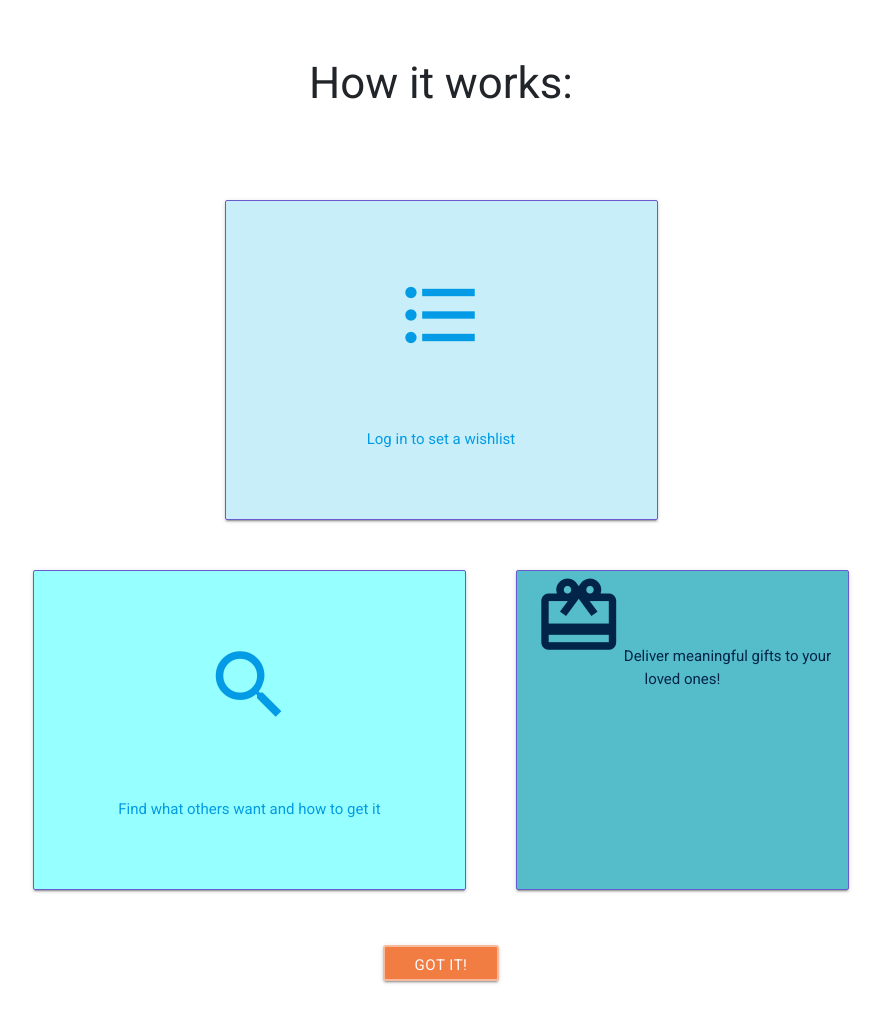
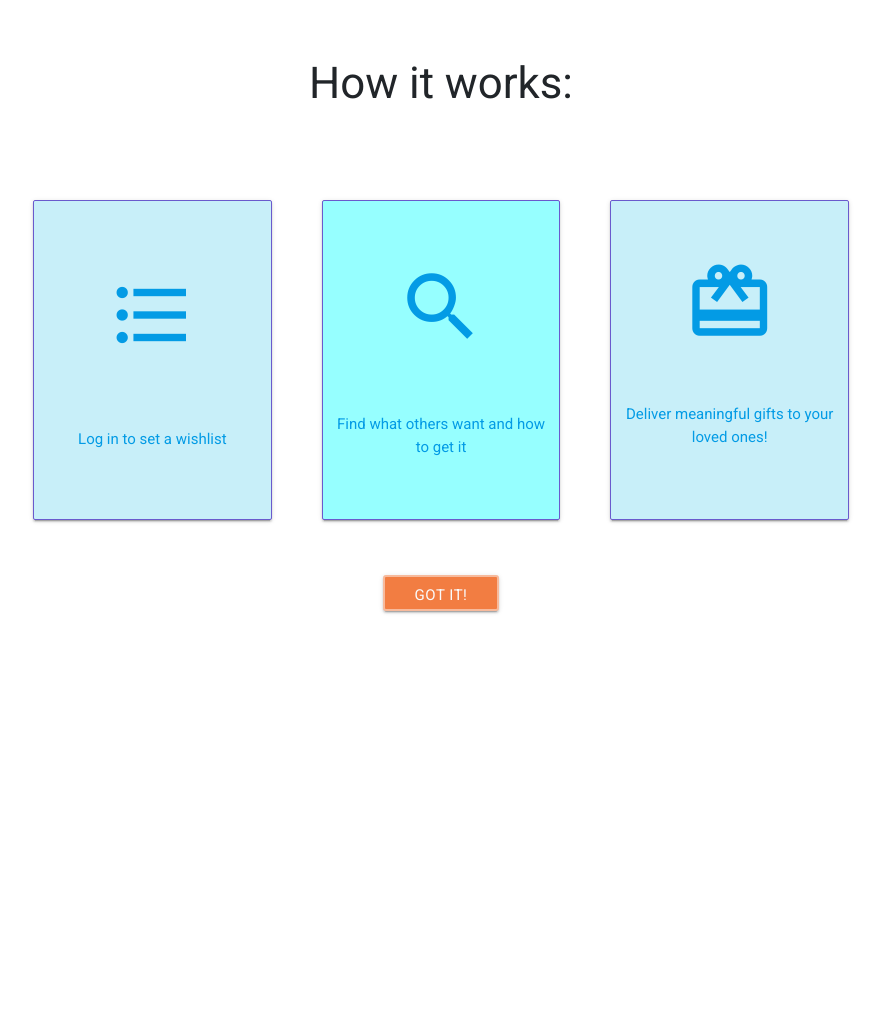
Before and after one commit to geminerald/pressie, a Flask app: page /home in a window 1280 px wide. Shown: the part 338-1349 px from the top of the page, without its empty margins (199-1080 px from the left). After the commit the page ends 952 px from the top, so only its background shows below. Run offline with Flask 2, Linux system fonts and the light colour scheme; some libraries are stand-ins or nearby versions.

Commit message:
modified step 3 on home page so it has correct styles

```diff
--- a/static/style/style.css
+++ b/static/style/style.css
@@ -150,7 +150,7 @@ nav {
 }
 
 #step3 {
-    background-color: #55BDCA;
+    background-color: #C8EFF9;
 }
 
 .welcome{
--- a/templates/index.html
+++ b/templates/index.html
@@ -7,15 +7,21 @@
 
 <h3>How it works:</h3>
 <div class="row cards">
-	<div class="col-md-6 col card" id="step1"> <a
-			href="{{url_for('wishlist')}}"><i class="large material-icons">format_list_bulleted</i>Log in to set a
-			wishlist</a></div>
-	<div class="col-md-6 col card" id="step2"> <a href="{{url_for('finder')}}">
+	<div class="col card" id="step1">
+        <a href="{{url_for('wishlist')}}">
+        <i class="large material-icons">format_list_bulleted</i>
+            Log in to set a wishlist
+        </a>
+    </div>
+	<div class="col card" id="step2"> <a href="{{url_for('finder')}}">
 			<i class="large material-icons">search</i>Find what others want and how to get
 			it</a></div>
-	<div class="d-none d-lg-block col card" id="step3"><i class="large material-icons">card_giftcard</i>Deliver meaningful gifts
-		to
-		your loved ones!</div>
+	<div class="card d-none d-lg-block col" id="step3">
+        <a href="#">
+            <i class="large material-icons">card_giftcard</i>
+            <p>Deliver meaningful gifts to your loved ones!</p>
+        </a>
+    </div>
 </div>
 <div class="row">
 	<a id="home-button" class="btn waves-effect waves-light submit-button" href="{{url_for('wishlist')}}">Got it!</a>
```
